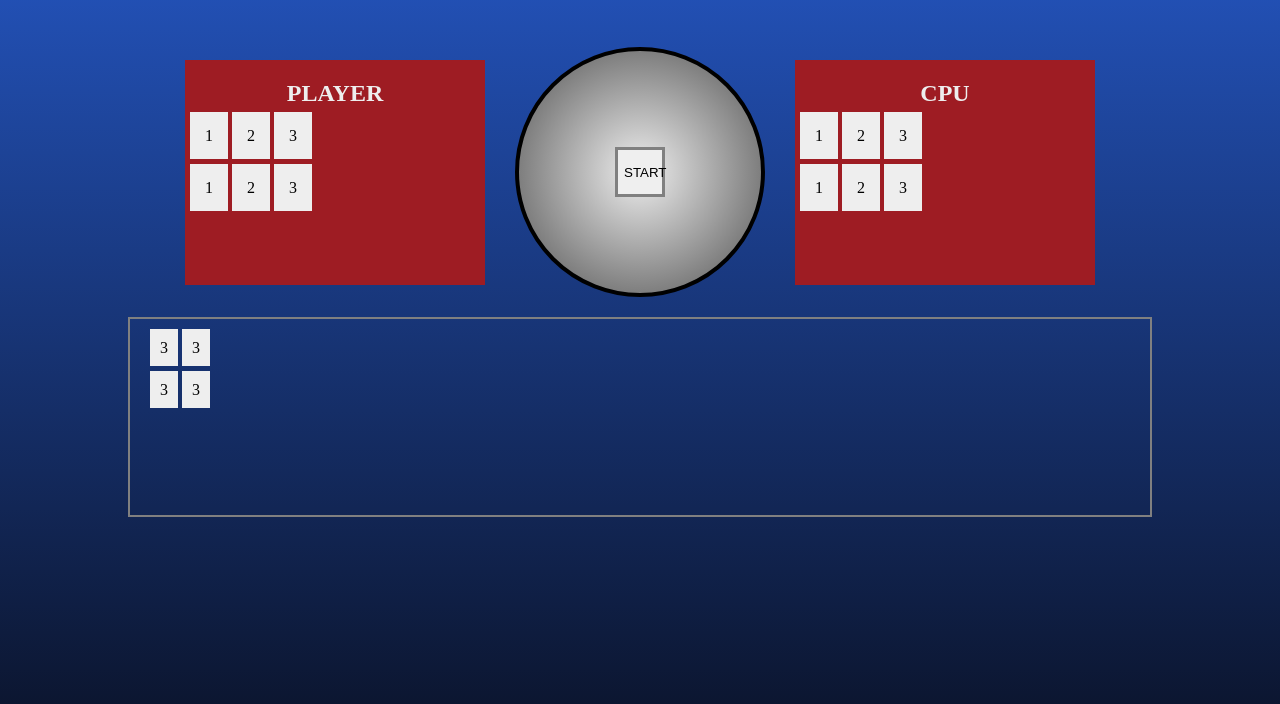
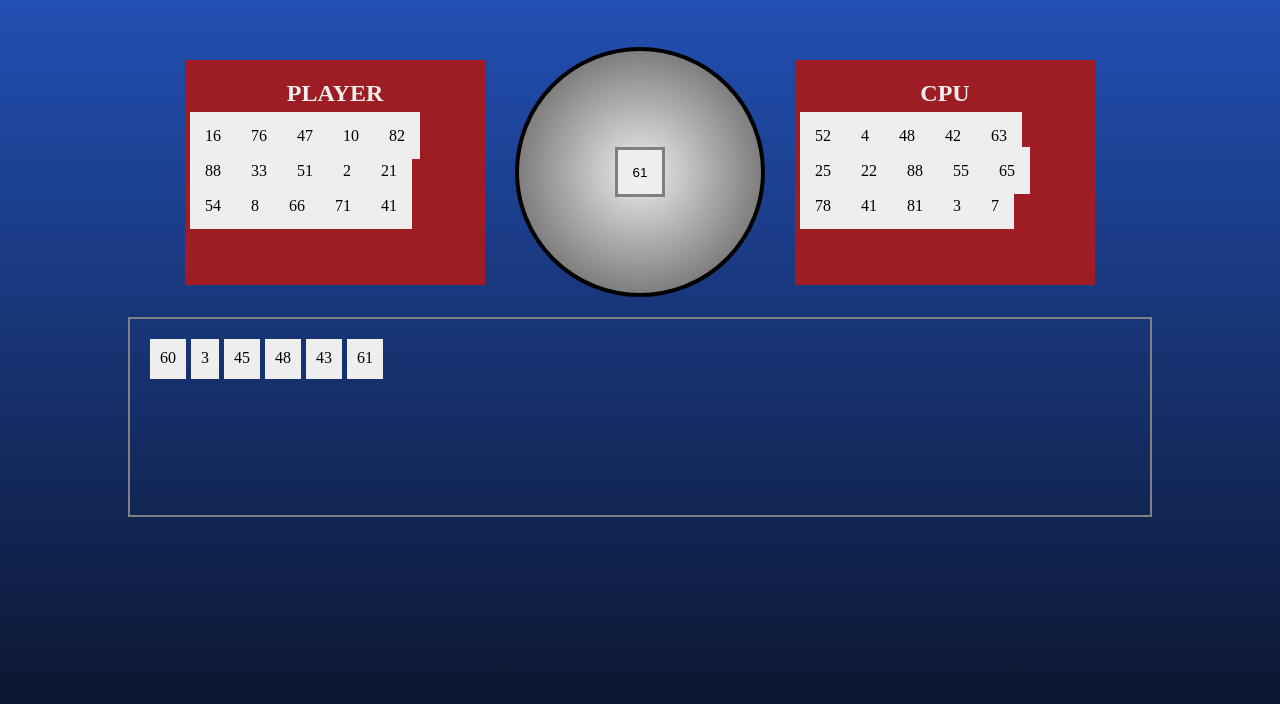
Before and after one commit to MauriMoiti/Bingo, a website: page index.html in a window 1280 px wide. Both pictures are taken after a click on the button "START". Shown: the part 70-774 px from the top of the page. Drawn offline with Linux system fonts and the light colour scheme.

Commit message:
se creo un bucle Loop por medio de una function recursiva, que genera los numeros aleatorios, y luego los agrega al historial de numeros

```diff
--- a/index.html
+++ b/index.html
@@ -18,40 +18,25 @@
                 <h1 class="title-player">PLAYER</h1>
                 <ul class="ul-numbers">
                     <li class="player-row-1">
-                        <span class="number-row-1">1</span>
-                        <span class="number-row-1">2</span>
-                        <span class="number-row-1">3</span>
                     </li>
-                    <li class="player-row-2"></li>
+                    <li class="player-row-2">
+                    </li>
                     <li class="player-row-3">
-                        <span class="number-row-1">1</span>
-                        <span class="number-row-1">2</span>
-                        <span class="number-row-1">3</span>
                     </li>
                 </ul>
             </div>
             <div class="container-bombo">
                 <div class="bombo-square">
-                    <button class="bombo-button">
-                        <p class="bombo-button-number bombo-button-start">
-                            START
-                        </p>
-                    </button>
+                    <button class="bombo-button">START</button>
                 </div>
             </div>
             <div class="container-cpu container-player2">
                 <h1 class="title-cpu">CPU</h1>
                 <ul class="ul-numbers">
                     <li class="cpu-row-1">
-                        <span class="number-row-1">1</span>
-                        <span class="number-row-1">2</span>
-                        <span class="number-row-1">3</span>
                     </li>
                     <li class="cpu-row-2"></li>
                     <li class="cpu-row-3">
-                        <span class="number-row-1">1</span>
-                        <span class="number-row-1">2</span>
-                        <span class="number-row-1">3</span>
                     </li>
                 </ul>
             </div>
@@ -61,13 +46,10 @@
         </section>
         <section class="container-result">
             <div class="container-result-30">
-                <span class="number-result">3</span>
-                <span class="number-result">3</span>
             </div>
-            <div class="container-result-60"></div>
             <div class="container-result-60">
-                <span class="number-result">3</span>
-                <span class="number-result">3</span>
+            </div>
+            <div class="container-result-90">
             </div>
         </section>
     </main>
--- a/main.css
+++ b/main.css
@@ -54,10 +54,10 @@ padding: 20px 0px 0px 0px;
     align-items: start;
     justify-content: center;
 }
-.player-row-1 {
+.player-row-1, .player-row-2, .player-row-3, .cpu-row-1, .cpu-row-2, .cpu-row-3 {
     gap: 17px;
 }
-.number-row-1 {
+.number-row-1, .number-row-2, .number-row-3 {
     background-color: #eeeeee;
     padding: 15px;
 }
@@ -96,13 +96,20 @@ padding: 20px 0px 0px 0px;
     flex-direction: column;
     justify-content: start;
     align-items: start;
-    gap: 12px;
     padding: 20px;
+    gap: 5px;
     border: 2px solid gray;
 }
+.container-result-30, .container-result-60, .container-result-90 {
+    width: 40px;
+    height: 40px;
+    display: flex;
+    text-align: center;
+    gap: 5px;
+}
 .number-result {
-    width: 30px;
-    height: 39px;
     background-color: #eeeeee;
+    width: 100%;
+    height: 100%;
     padding: 10px;
 }
--- a/main.js
+++ b/main.js
@@ -1,35 +1,135 @@
 // Math.floor(Math.random() * 100))
 let arrPlayer = [];
 let arrCPU = [];
-let result = [];
+let arrResult = [];
+
+// select row-list player
+let playerRow1 = document.querySelector(".player-row-1")
+let playerRow2 = document.querySelector(".player-row-2")
+let playerRow3 = document.querySelector(".player-row-3")
+// select row-list CPU
+let cpuRow1 = document.querySelector(".cpu-row-1");
+let cpuRow2 = document.querySelector(".cpu-row-2");
+let cpuRow3 = document.querySelector(".cpu-row-3");
 
 function bingo() {
-
+let iPlayer = 0;
+let iCPU = 0;
     while(arrPlayer.length < 15) {
-        // generating number for playe
-        let numPlayer = Math.floor(Math.random() * 91)
-        // verifiying that the number is not repeated
+        // Generating number for player
+        let numPlayer = Math.floor(Math.random() * 91) + 1;
+        // Verifiying that the number is not repeated
         if(!arrPlayer.find((element) => element === numPlayer) && arrPlayer.length < 15) {
             arrPlayer.push(numPlayer);
-            console.log('Added to arrPlayer:', numPlayer);
+            // Generating a span element for every aleatory number
+            if(playerRow1.children.length < 5) {
+                let span = document.createElement("span");
+                span.classList.add('number-row-1', 'number-player');
+                playerRow1.appendChild(span);
+                playerRow1.children[iPlayer].textContent = numPlayer;
+                iPlayer++
+            } else if(playerRow2.children.length < 5) {
+                if(iPlayer === 5) {
+                    iPlayer = 0
+                }
+                let span = document.createElement("span");
+                span.classList.add('number-row-2', 'number-player');
+                playerRow2.appendChild(span);
+                playerRow2.children[iPlayer].textContent = numPlayer;
+                iPlayer++
+            } else if(playerRow3.children.length < 5) {
+                if(iPlayer === 5) {
+                    iPlayer = 0
+                }
+                let span = document.createElement("span");
+                span.classList.add('number-row-3', 'number-player');
+                playerRow3.appendChild(span);
+                playerRow3.children[iPlayer].textContent = numPlayer;
+                iPlayer++
+            }
         }
     }
     while(arrCPU.length < 15) {
         // generating number for CPU
-        let numCPU = Math.floor(Math.random() * 91)
+        let numCPU = Math.floor(Math.random() * 91) + 1;
         // verifiying that the number is not repeated
         if(!arrCPU.find((element) => element === numCPU) && arrCPU.length < 15) {
             arrCPU.push(numCPU);
-            console.log('Added to arrCPU:', numCPU);
+            // Generating a span element for every aleatory number
+            if(cpuRow1.children.length < 5) {
+                let span = document.createElement("span");
+                span.classList.add('number-row-1');
+                cpuRow1.appendChild(span);
+                cpuRow1.children[iCPU].textContent = numCPU;
+                iCPU++
+            } else if(cpuRow2.children.length < 5) {
+                if(iCPU === 5) {
+                    iCPU = 0
+                }
+                let span = document.createElement("span");
+                span.classList.add('number-row-2');
+                cpuRow2.appendChild(span);
+                cpuRow2.children[iCPU].textContent = numCPU;
+                iCPU++
+            } else if(cpuRow3.children.length < 5) {
+                if(iCPU === 5) {
+                    iCPU = 0
+                }
+                let span = document.createElement("span");
+                span.classList.add('number-row-3');
+                cpuRow3.appendChild(span);
+                cpuRow3.children[iCPU].textContent = numCPU;
+                iCPU++
+            }
         }
     }
     return {arrPlayer, arrCPU}
 }
+const buttonStart = document.querySelector(".bombo-button");
 
-function changeContent () {
-    if(buttonStart.textContent === 'START') {
+// select container row results
+let containerRow30 = document.querySelector(".container-result-30")
+let containerRow60 = document.querySelector(".container-result-60")
+let containerRow90 = document.querySelector(".container-result-90")
 
-    }
+// generates the numbers and adds them to the history
+function changeContent() {
+        let i = 0;
+        function loop() {
+            if (arrResult.length < 90) {
+                let numberResult = Math.floor(Math.random() * 91) + 1;
+                arrResult.push(numberResult);
+                if (containerRow30.children.length < 30) {
+                    let span = document.createElement("span");
+                    span.classList.add('number-result');
+                    containerRow30.appendChild(span);
+                    containerRow30.children[i].textContent = numberResult;
+                    i++;
+                } else if(containerRow60.children.length < 30) {
+                    if(i === 30) {
+                        i = 0
+                    }
+                    let span = document.createElement("span");
+                    span.classList.add('number-result');
+                    containerRow60.appendChild(span);
+                    containerRow60.children[i].textContent = numberResult;
+                    i++;
+                } else if(containerRow90.children.length < 30) {
+                    if(i === 30) {
+                        i = 0
+                    }
+                    let span = document.createElement("span");
+                    span.classList.add('number-result');
+                    containerRow90.appendChild(span);
+                    containerRow90.children[i].textContent = numberResult;
+                    i++;
+                }
+                buttonStart.textContent = numberResult;
+                setTimeout(loop, 500);
+            }
+        }
+        loop();
 }
-const buttonStart = document.querySelector(".bombo-button-start");
-buttonStart.addEventListener('click', bingo)
+
+buttonStart.addEventListener('click', bingo);
+buttonStart.addEventListener('click', changeContent);
```
